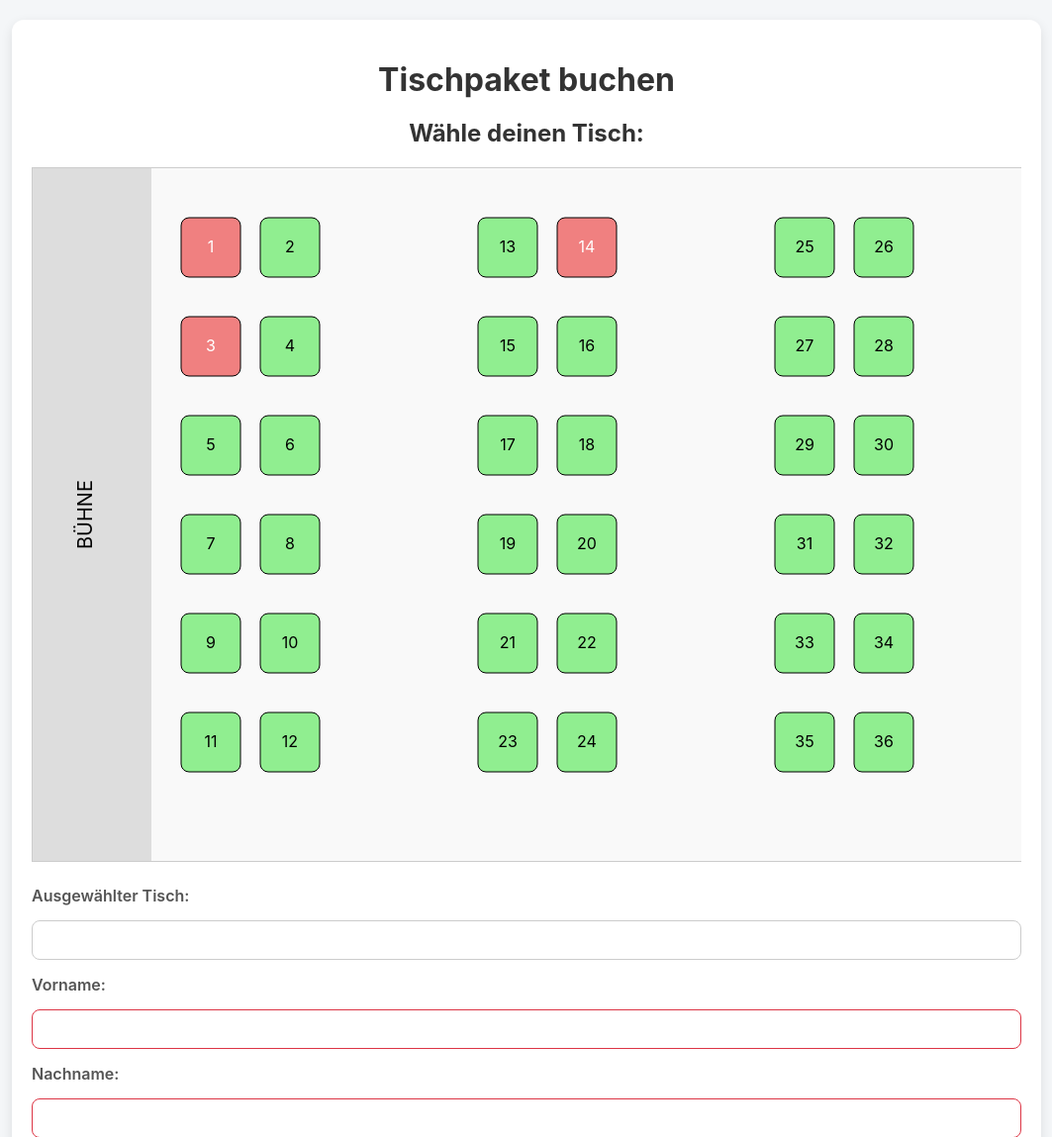
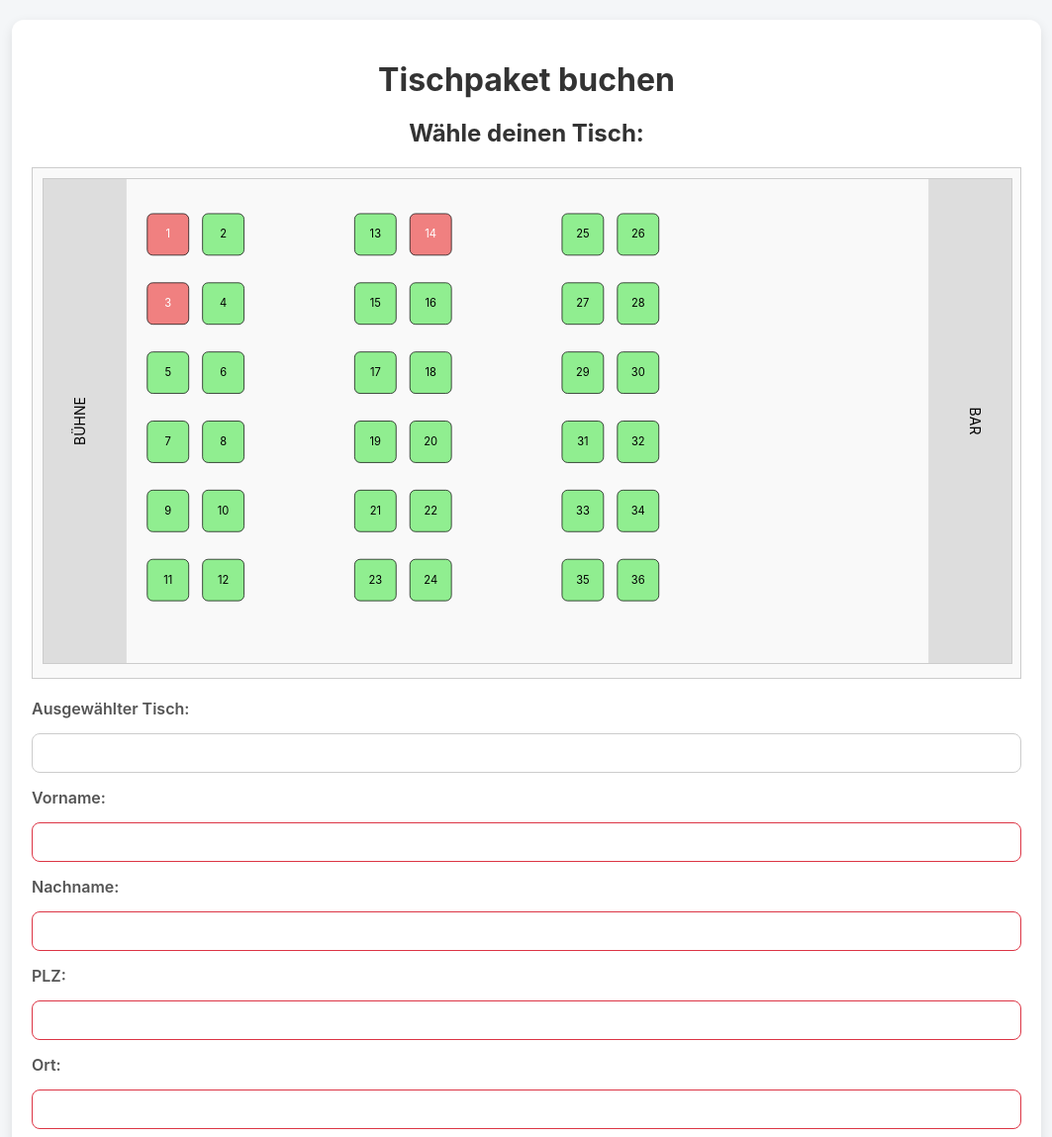
Before and after one commit to tob1404/buchungssystem, a Flask app: page /buchen?art=tisch in a window 1280 px wide. Shown: the top 1149 px of the page at 99% size, without its empty margins (108-1171 px from the left). Run offline with Flask 3, Linux system fonts and the light colour scheme.

Commit message:
svg Tischplan

```diff
--- a/templates/buchung/buchen.html
+++ b/templates/buchung/buchen.html
@@ -83,9 +83,15 @@
 
         .tischplan {
             overflow-x: auto;
-            margin-bottom: 20px;
-            text-align: center;
+            overflow-y: hidden;
+            width: 100%;
+            max-width: 100%;
+            border: 1px solid #ccc;
+            background-color: #f9f9f9;
+            padding: 10px;
+            box-sizing: border-box;
         }
+
 
         .tisch-frei {
             transition: 0.3s;
@@ -119,7 +125,7 @@
     <h2>Wähle deinen Tisch:</h2>
 
     <div class="tischplan">
-        <svg width="1400" height="700" style="border:1px solid #ccc; background-color: #f9f9f9;">
+        <svg viewBox="0 0 1400 700" preserveAspectRatio="xMinYMin meet" style="border:1px solid #ccc; background-color: #f9f9f9; width: 100%; height: auto;">
             <!-- Bühne -->
             <rect x="0" y="0" width="120" height="700" fill="#ddd" />
             <text x="60" y="350" text-anchor="middle" font-size="20" fill="black" transform="rotate(-90,60,350)">BÜHNE</text>
```
